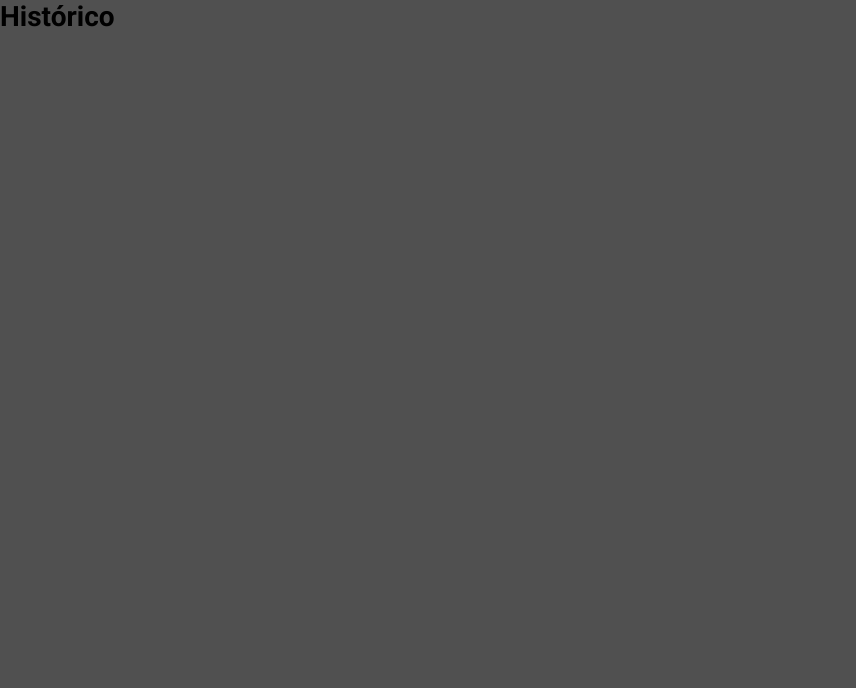
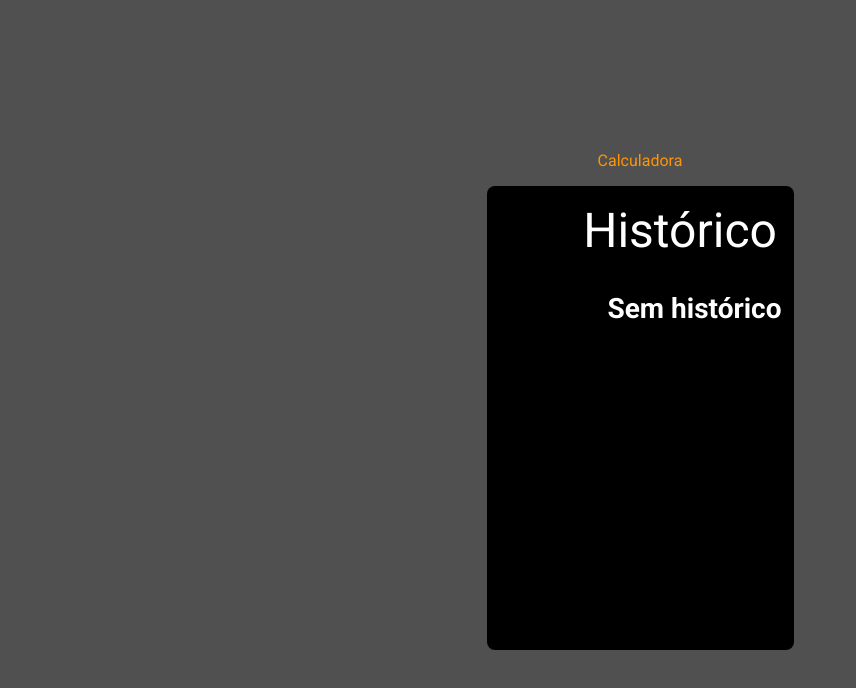
Before and after one commit to matheusribas/calculator, a React (Create React App) app: page /history in a window 1280 px wide. Shown: the top 688 px of the page, without its empty margins (0-856 px from the left). Built offline with nearby package versions, Linux system fonts and the light colour scheme.

Commit message:
redux implemented for history

```diff
--- a/package.json
+++ b/package.json
@@ -7,6 +7,7 @@
     "@testing-library/react": "^11.1.0",
     "@testing-library/user-event": "^12.1.10",
     "mathjs": "^9.4.4",
+    "moment": "^2.29.1",
     "react": "^17.0.2",
     "react-dom": "^17.0.2",
     "react-redux": "^7.2.5",
--- a/src/global.css
+++ b/src/global.css
@@ -40,3 +40,23 @@ button {
 .text-white {
     color: #fff;
 }
+
+.container {
+    width: 100%;
+    height: 100vh;
+    display: flex;
+    flex-direction: column;
+    justify-content: center;
+    align-content: center;
+    align-items: center;
+}
+
+.nav-menu {
+    margin-bottom: 1rem;
+}
+
+.nav-menu a {
+    color: #fe9505;
+    font-size: 1rem;
+    text-decoration: none;
+}
--- a/src/pages/Calculator/index.js
+++ b/src/pages/Calculator/index.js
@@ -1,10 +1,16 @@
 import React, { useEffect, useState } from 'react'
+import { Link } from 'react-router-dom'
 import { round, evaluate } from 'mathjs'
 import Button from '../../components/Button'
+
+import { useDispatch } from 'react-redux'
+import { addEquation } from '../../store/History/History.action'
 
 import './styles.css'
 
 export default function Calculator() {
+
+    const dispatch = useDispatch()
 
     let displayResult
     const operators = ['/', 'x', '*', '-', '+']
@@ -87,7 +93,10 @@ export default function Calculator() {
 
             if (operators.indexOf(valueReplace.substr(-1)) !== -1) displayResult = prev
             else if (prev === '0') displayResult = prev
-            else displayResult = round(evaluate(valueReplace),  3).toString().replaceAll('.', ',')
+            else {
+                displayResult = round(evaluate(valueReplace), 3).toString().replaceAll('.', ',')
+                dispatch(addEquation(`${prev}=${displayResult}`))
+            }
 
             return displayResult
         })
@@ -95,12 +104,13 @@ export default function Calculator() {
 
     return (
         <div className='container'>
+            <div className='nav-menu'>
+                <Link to='/history'>Histórico</Link>
+            </div>
             <div className='calculator'>
                 <div
                     className='calculator-header'
-                    style={{
-                        fontSize: fontSize
-                    }}
+                    style={{ fontSize: fontSize }}
                 >
                     {display}
                 </div>
--- a/src/pages/History/index.js
+++ b/src/pages/History/index.js
@@ -1,7 +1,40 @@
 import React from 'react'
+import { useSelector } from 'react-redux'
+import { Link } from 'react-router-dom'
 
-export default function Calculator() {
+import './styles.css'
+
+export default function History() {
+
+    const equations = useSelector(state => state.history)
+
     return (
-        <h1>Histórico</h1>
+        <div className='container'>
+            <div className='nav-menu'>
+                <Link to='/'>Calculadora</Link>
+            </div>
+            <div className='history'>
+                <div className='history-header'>Histórico</div>
+                <div className='history-body'>
+                    {
+                        equations.length ? (
+                            equations.map(eq => {
+                                return (
+                                    <div className='history-equation' key={eq.id}>
+                                        <span>
+                                            <div>{eq.created_at.split(' ')[0]}</div>
+                                            <div>{eq.created_at.split(' ')[1]}</div>
+                                        </span>
+                                        <span>{eq.equation}</span>
+                                    </div>
+                                )
+                            })
+                        ) : (
+                            <h1>Sem histórico</h1>
+                        )
+                    }
+                </div>
+            </div>
+        </div>
     )
 }
--- a/src/pages/History/styles.css
+++ b/src/pages/History/styles.css
@@ -0,0 +1,51 @@
+.history {
+    display: block;
+    padding: 0 6px 6px;
+    width: 307px;
+    height: 464px;
+    background-color: #000;
+    border-radius: .5rem;
+}
+
+.history-header {
+    text-align: right;
+    padding: 1rem .6rem 0;
+    max-width: 294px;
+    min-height: 90px;
+    height: auto;
+    word-wrap: break-word;
+    color: #fff;
+    font-size: 3rem;
+    transition: font-size .5s;
+}
+
+.history-body {
+    color: #fff;
+    text-align: right;
+    padding: 1rem 6px;
+    overflow: auto;
+    max-height: 350px;
+}
+
+.history-equation {
+    color: #fff;
+    display: flex;
+    justify-content: space-between;
+    align-items: center;
+    padding-bottom: 1rem;
+    margin-bottom: 1.5rem;
+    border-bottom: 1px solid #ccc;
+}
+
+.history-equation span:first-child {
+    font-size: .8rem;
+    display: flex;
+    flex-direction: column;
+    text-align: left;
+}
+
+.history-equation span:last-child {
+    max-width: 200px;
+    font-size: 1rem;
+    word-wrap: break-word;
+}
--- a/src/store/History/History.action.js
+++ b/src/store/History/History.action.js
@@ -1,6 +1,10 @@
+import moment from 'moment'
+
+let id = 0
 export function addEquation(eq) {
+    id++
     return {
         type: 'ADD_EQUATION',
-        payload: {equation: eq, create_at: new Date()}
+        payload: {id, equation: eq, created_at: moment().format('DD/MM/YYYY HH:mm:ss')}
     }
 }
--- a/src/store/History/History.reducer.js
+++ b/src/store/History/History.reducer.js
@@ -1,9 +1,7 @@
-const stateHistory = []
-
-export default function historyReducer (state = stateHistory, action) {
+export default function historyReducer (state = [], action) {
     switch (action.type) {
         case 'ADD_EQUATION':
-            return state.push(action.payload)
+            return state = [...state, action.payload]
         default:
             return state
     }
```
Also changed, not shown: 1 other file (tests, documents, lock files or other folders).
